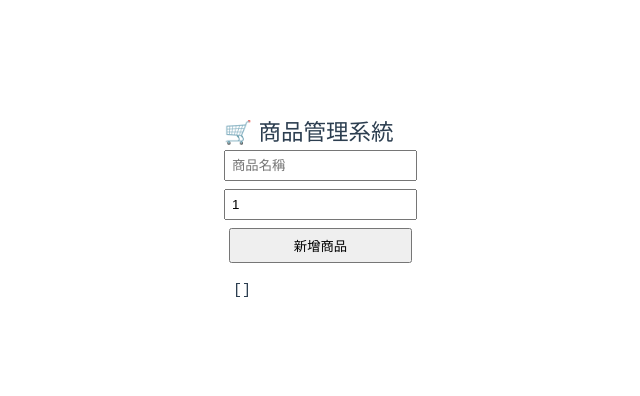
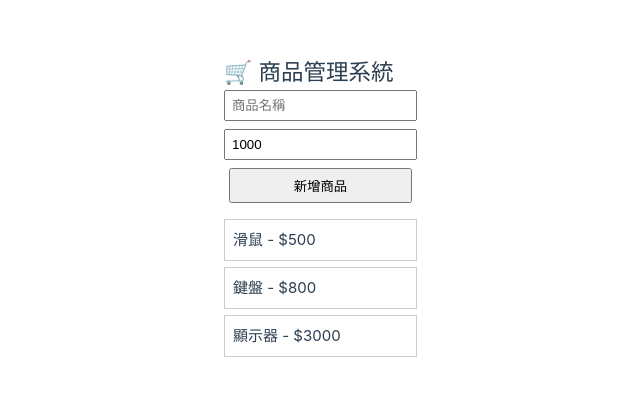
Before and after one commit to JerryChang0504/20250524vue3, a Vue app: page / in a window 1280 px wide. Shown: the part 192-588 px from the top of the page, without its empty margins (416-1056 px from the left). Built offline with nearby package versions, Linux system fonts and the light colour scheme.

Commit message:
ProductChildItem

```diff
--- /dev/null
+++ b/src/components/ProductChildItem.vue
@@ -0,0 +1,30 @@
+<template>
+    <div class="product-item">
+        <span>{{ product.name }} - ${{ product.price }}</span>
+        <div class="actions">
+
+        </div>
+    </div>
+</template>
+
+<script setup>
+defineProps({
+    product: Object
+})
+
+</script>
+
+<style scoped>
+.product-item {
+    border: 1px solid #ccc;
+    padding: 8px;
+    margin-bottom: 6px;
+    display: flex;
+    justify-content: space-between;
+    align-items: center;
+}
+
+.actions button {
+    margin-left: 8px;
+}
+</style>
--- a/src/components/ProductManager.vue
+++ b/src/components/ProductManager.vue
@@ -7,23 +7,40 @@
 
             <button type="submit">新增商品</button>
         </form>
-        <pre> {{ products }} </pre>
+        <!-- <pre> {{ products }} </pre> -->
+
+        <ProductChildItem v-for="product in products" :key="product.id" :product="product" />
     </div>
 </template>
 
 <script setup>
 
 import { ref } from 'vue'
+import ProductChildItem from './ProductChildItem.vue'
 // 商品編號
 let nextId = 1
 const form = ref({
-    id: null,
+    id: 1,
     name: '',
-    price: 1
+    price: 1000
 })
 
 
-const products = ref([
+const products = ref([{
+    id: nextId++,
+    name: '滑鼠',
+    price: 500,
+},
+{
+    id: nextId++,
+    name: '鍵盤',
+    price: 800,
+},
+{
+    id: nextId++,
+    name: '顯示器',
+    price: 3000,
+},
 ])
 
 const handleSubmit = () => {
@@ -42,7 +59,7 @@ function resetForm() {
     form.value = {
         id: null,
         name: '',
-        price: '',
+        price: 1000,
     }
 }
 </script>
```
